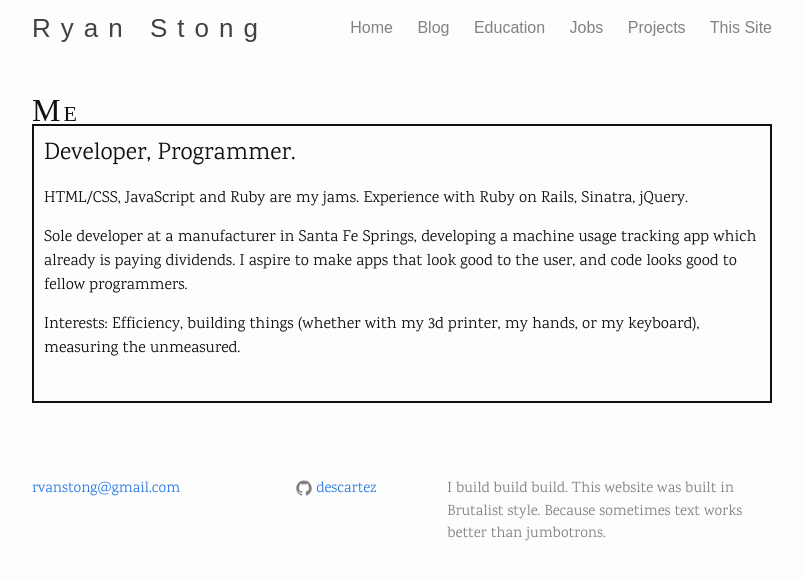
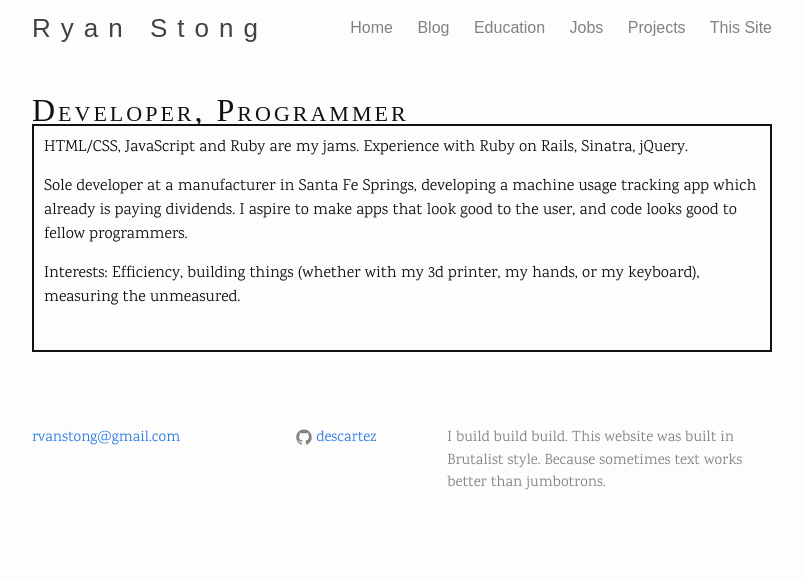
Before and after one commit to descartez/descartez.github.io, a Jekyll site: the page built from index.html, in a window 1280 px wide. Shown: the top 580 px of the page, without its empty margins (238-1041 px from the left). Built offline with Jekyll 4.4.1, drawn with Linux system fonts in a browser that asks for light colours; some web fonts are replaced.

```diff
--- a/index.html
+++ b/index.html
@@ -4,10 +4,9 @@ layout: default
 
 <div class="home">
 
-  <h1 id='about-me' class="page-heading">Me</h1>
+  <h1 id='about-me' class="page-heading">Developer, Programmer</h1>
   <ul class="post-list">
     <li>
-      <h2>Developer, Programmer.</h2>
 
       <p>HTML/CSS, JavaScript and Ruby are my jams. Experience with Ruby on Rails, Sinatra, jQuery.</p>
 
```
Also changed, not shown: _posts/2017-01-05-rails-ajax-pattern.md (renamed from _posts/2016-11-05-rails-ajax-pattern.md, +1 -1 lines).
